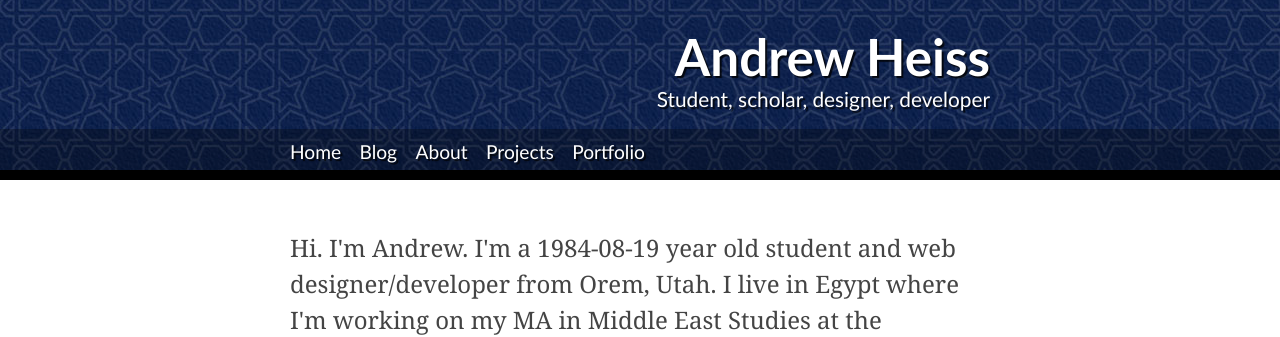
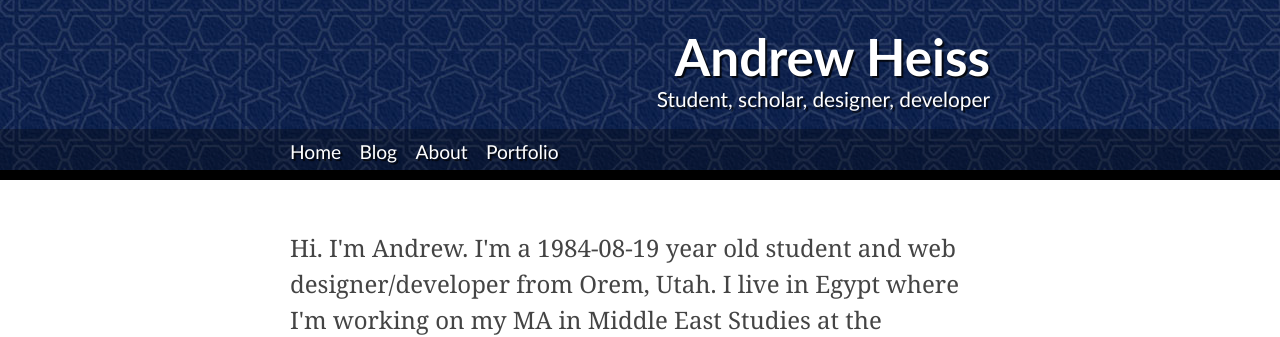
Before and after one commit to andrewheiss/ah-jekyll, a Jekyll site: the page built from index.html, in a window 1280 px wide. Shown: the top 337 px of the page. Built offline with Jekyll 4.4.1, drawn with Linux system fonts in a browser that asks for light colours; some web fonts are replaced; Markdown is read by kramdown in place of the engine named in the settings.

Commit message:
Removed projects page temporarily

```diff
--- a/TODO.markdown
+++ b/TODO.markdown
@@ -3,5 +3,3 @@
 * Projects
 * PubSubHubub - http://code.google.com/p/pubsubhubbub/
 * Print style sheet, just cuz - http://www.webdesignerdepot.com/2010/01/10-tips-for-better-print-style-sheets/
-* Asynchronous Disqus - http://www.pleaselistencarefully.com/2009/10/how-to-load-disqus-comments.html
-* Asynchronous Google Analytics
--- a/_config.yml
+++ b/_config.yml
@@ -3,7 +3,7 @@ lsi:            false
 auto:           true
 server:         true
 server_port:    4000
-pygments:       false
+pygments:       true
 pygments_cache: ./_cache
 markdown:       maruku
 permalink:      pretty
--- a/_includes/nav.html
+++ b/_includes/nav.html
@@ -4,7 +4,7 @@
 						<li><a href="/">Home</a></li>
 						<li><a href="/blog/">Blog</a></li>
 						<li><a href="/about/">About</a></li>
-						<li><a href="/projects/">Projects</a></li>
+						<!-- <li><a href="/projects/">Projects</a></li> -->
 						<li><a href="/portfolio/">Portfolio</a></li>
 					</ul>
 				</div>
```
